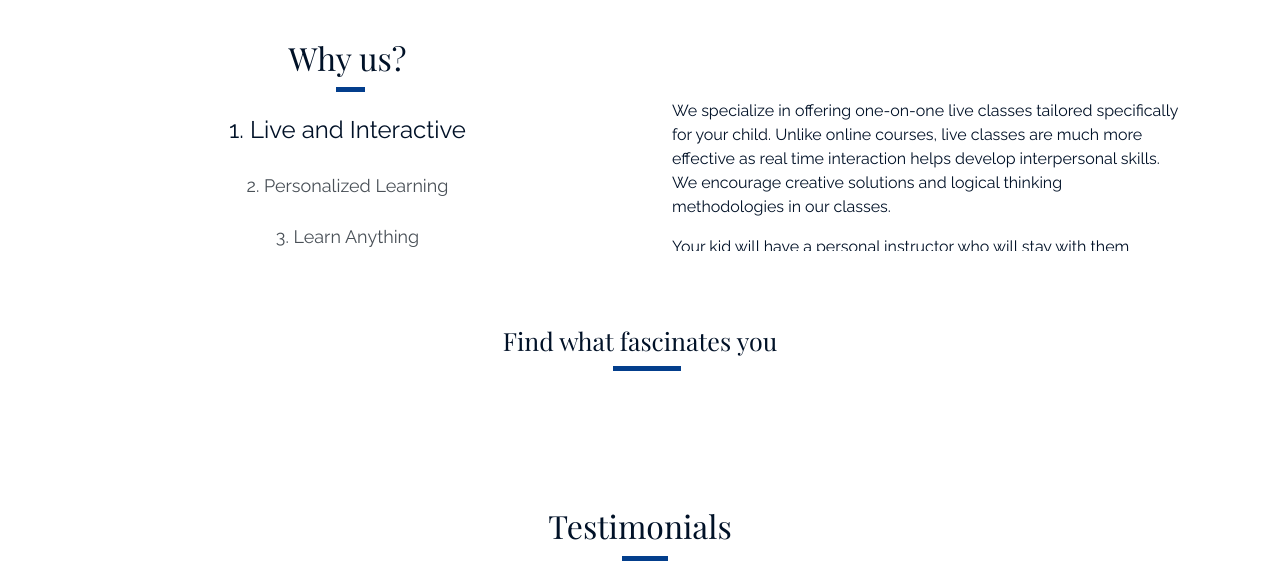
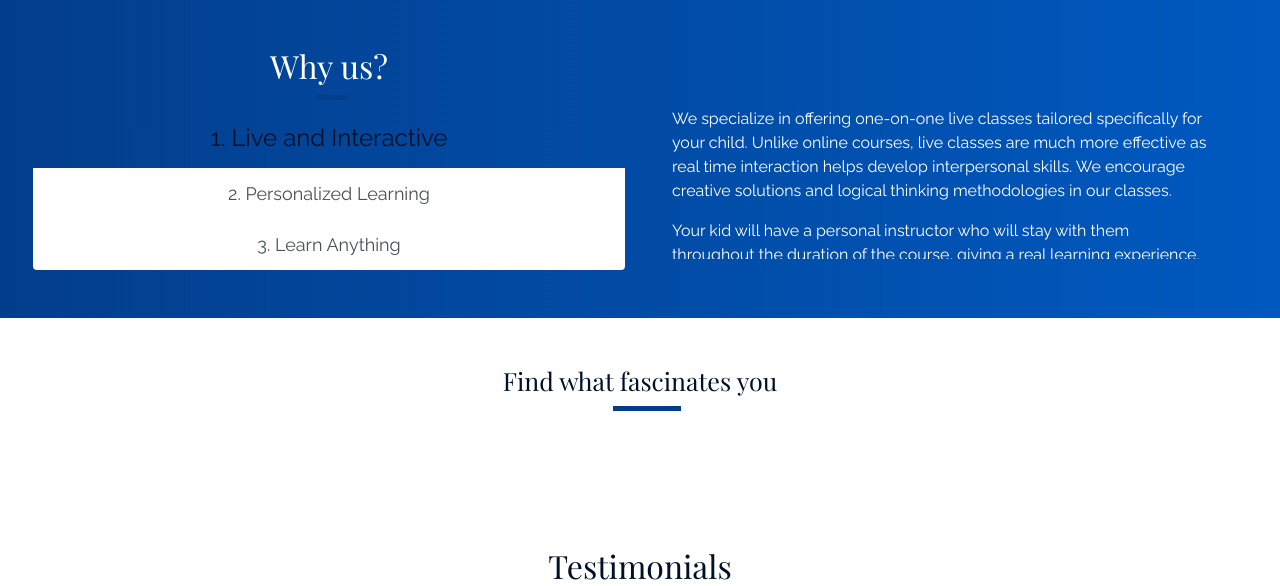
Before and after one commit to rsreevishal/Shop3DPrints, a Django app: page / in a window 1280 px wide. Shown: the part 381-967 px from the top of the page. Run offline with Django 3.2, Linux system fonts and the light colour scheme; data that the repository does not hold is empty; some libraries are stand-ins or nearby versions.

Commit message:
Update index.html

```diff
--- a/templates/landing/index.html
+++ b/templates/landing/index.html
@@ -37,7 +37,7 @@
     </section> -->
 
     <!-- BOOK A FREE TRIAL -->
-    <section class="container ">
+    <section class="container mt-4">
         <div class="row">
             <div class="col-md-6 order-2 order-md-1">
                 <img src="{% static 'images/collage.png' %}" class="img-thumbnail border-0 p-0 m-0">
@@ -72,7 +72,7 @@
     </div> -->
 
     <!-- WHY US -->
-    <section class="why-us container py-5 my-3">
+    <section class="why-us px-5 py-5 mb-5" style="background: linear-gradient(to right, #033E8C , #0059BF); color: white;">
         <div class="container d-block d-sm-none">
             <div class="centered text-center"><h1 class=" d-inline d-sm-none head">Why us?</h1></div>
             <p class="why-us-con pt-5"><span class="heading">1. Live and Interactive</span><br>We specialize in offering
```
